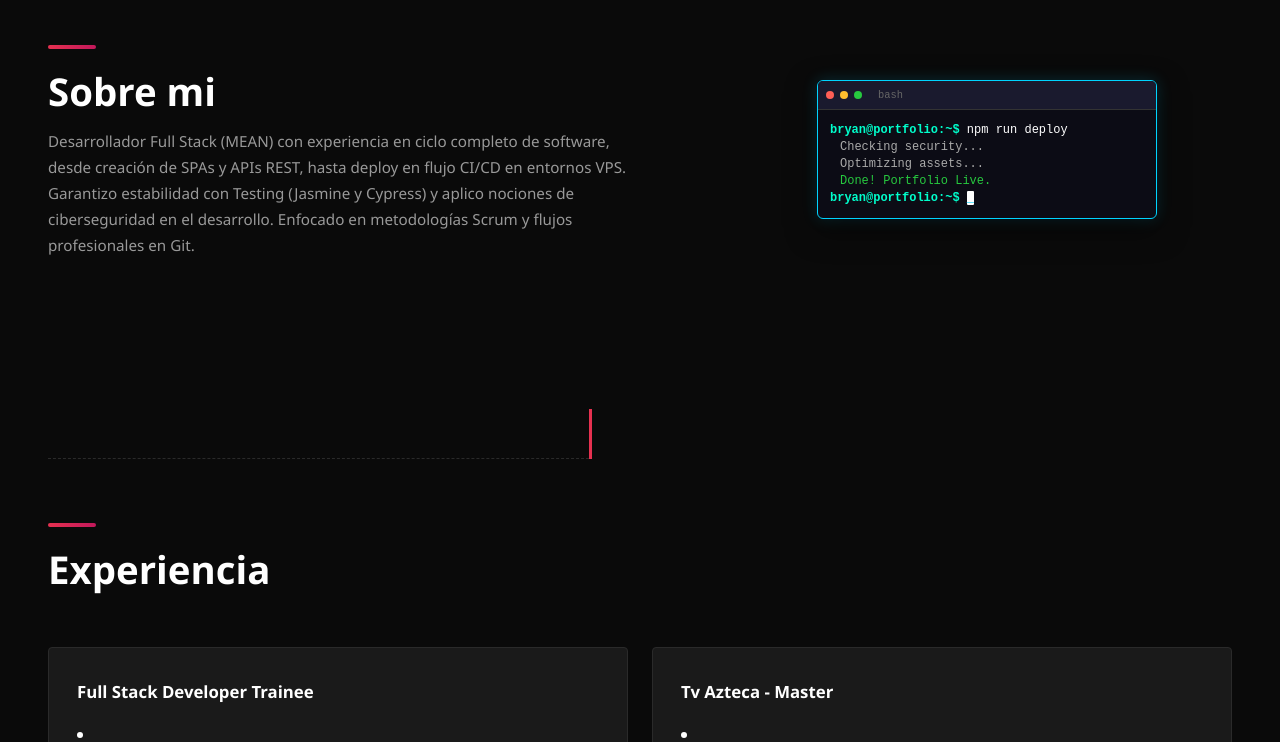
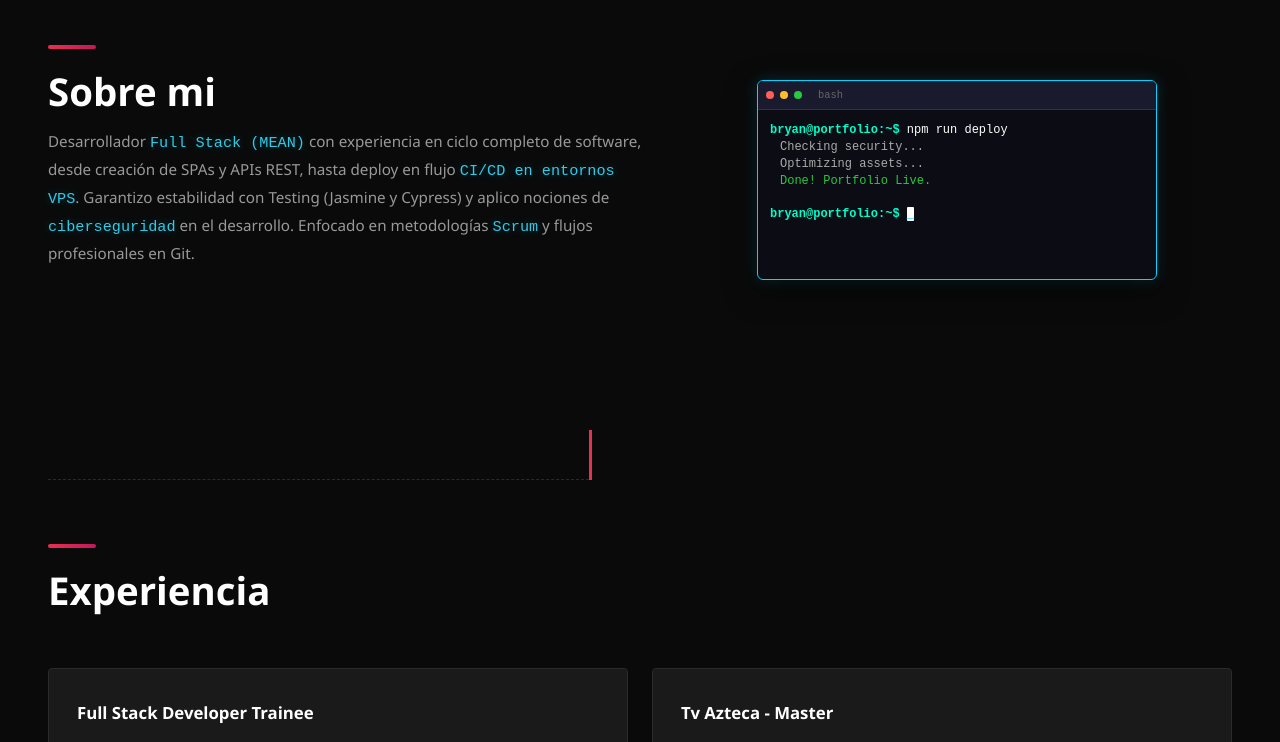
Before and after one commit to BryanWY18/Portfolio_Landing_Page, a plain HTML site: page index.html in a window 1280 px wide. Shown: the part 900-1642 px from the top of the page. Drawn offline with Linux system fonts and the light colour scheme.

Commit message:
Modificación de texto en contenido

```diff
--- a/index.html
+++ b/index.html
@@ -47,7 +47,7 @@
   </nav>
 
   <!-- ══════════════════════════════
-     REEMPLAZA toda la sección .hero en tu HTML por esto
+     sección Hero
      ══════════════════════════════ -->
 
   <section class="hero" id="hero">
@@ -135,12 +135,12 @@
       <div class="workshops-header-left">
         <div class="workshops-accent"></div>
         <h2>Sobre mi</h2>
-        <p>Desarrollador Full Stack (MEAN) con experiencia en ciclo
+        <p>Desarrollador <span>Full Stack (MEAN)</span> con experiencia en ciclo
           completo de software, desde creación de SPAs y APIs REST,
-          hasta deploy en flujo CI/CD en entornos VPS. Garantizo
+          hasta deploy en flujo <span>CI/CD en entornos VPS</span>. Garantizo
           estabilidad con Testing (Jasmine y Cypress) y aplico nociones
-          de ciberseguridad en el desarrollo. Enfocado en metodologías
-          Scrum y flujos profesionales en Git.
+          de <span>ciberseguridad</span> en el desarrollo. Enfocado en metodologías <span>Scrum</span>
+           y flujos profesionales en Git.
         </p>
       </div>
 
@@ -157,6 +157,7 @@
           <div class="line res">Checking security...</div>
           <div class="line res">Optimizing assets...</div>
           <div class="line res success">Done! Portfolio Live.</div>
+          <br>
           <div class="line"><span class="prompt">bryan@portfolio:~$</span> <span class="cursor">_</span></div>
         </div>
       </div>
@@ -310,7 +311,7 @@
       </div>
       <h3>Ciberseguridad</h3>
       <p>Implemento entornos seguros mediante la virtualización con Docker y el manejo de sistemas Linux (WSL/Ubuntu).
-        Tengo experiencia en auditorías de seguridad web (Burp Suite, penetration testing) y en la gestión de
+        Tengo experiencia en la gestión de
         infraestructura crítica para asegurar la integridad de los datos.</p>
     </div>
 
@@ -319,7 +320,7 @@
         <img src="./medios/ci-cd-svgrepo-com.svg" alt="">
       </div>
       <h3>CI/CD</h3>
-      <p>Optimizo procesos de desarrollo mediante herramientas de automatización como n8n y despliegues eficientes en
+      <p>Optimizo procesos de desarrollo mediante herramientas de automatización con despliegues eficientes en
         VPS. Mi objetivo es mejorar la cultura técnica y los flujos de trabajo de los equipos para acelerar la entrega
         de software de calidad.</p>
     </div>
@@ -479,7 +480,7 @@
   <footer id="contacto" class="footer">
     <div class="footer-container">
       <div class="footer-brand">
-        <h2 class="brand-name">&lt; <span>Bryan Pichardo</span> /&gt;</h2>
+        <h2 class="brand-name">&lt; <span>Bryan Pichardo</span><span class="cursor-footer">_</span> /&gt;</h2>
       </div>
 
       <p class="footer-tagline">Full Stack Developer & Cybersecurity Analyst in Progress</p>
--- a/style.css
+++ b/style.css
@@ -484,6 +484,12 @@ nav ul a:hover {
   border-radius: 2px;
 }
 
+.workshops-header-left span {
+  color: #31cbe6;
+  font-family: monospace;
+  text-shadow: 0 0 10px rgba(0, 212, 255, 0.3); /* Resplandor */
+}
+
 .workshops-header h2 {
   font-size: 2.4rem;
   font-weight: 800;
@@ -498,7 +504,8 @@ nav ul a:hover {
 }
 
 .mini-terminal {
-  width: 340px;
+  width: 400px;
+  height: 200px;
   background: rgba(13, 13, 23, 0.9);
   border: 1px solid #00d4ff;
   border-radius: 6px;
@@ -773,6 +780,16 @@ background: linear-gradient(135deg, #051622 0%, #004d66 50%, #00d4ff 100%);
   width: 100%;
 }
 
+.cursor-footer {
+  animation: blink 1s infinite;
+  color: #fff;
+}
+
+
+/* ══════════════════════════════
+   DIVIDER
+══════════════════════════════ */
+
 .section-divider {
   display: flex;
   align-items: flex-end;
```
